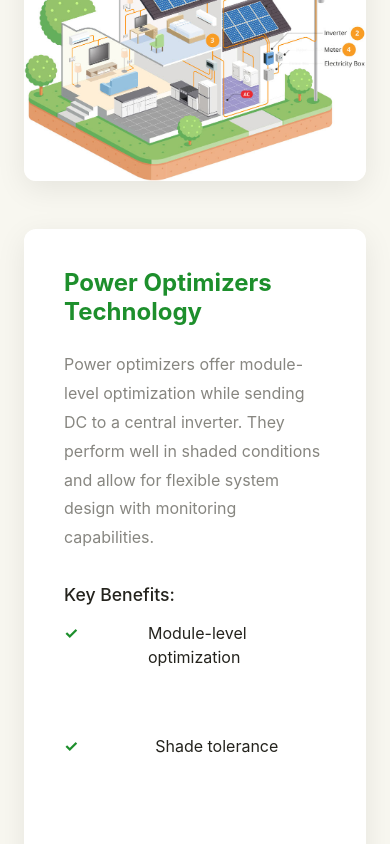
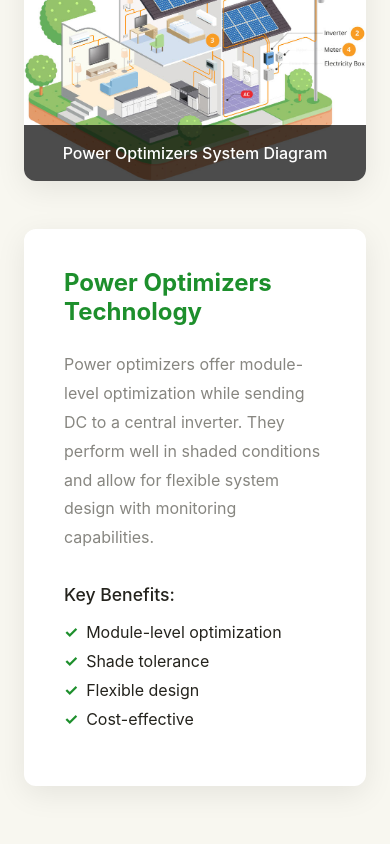
Before and after one commit to RWn-Girish/Solar-project, a React (Vite) app: page /Solar in a window 390 px wide. Shown: the part 4720-5564 px from the top of the page. Built offline with nearby package versions, Linux system fonts and the light colour scheme.

Commit message:
Update Final Code

```diff
--- a/src/Components/Solor/Technologies/Technology.jsx
+++ b/src/Components/Solor/Technologies/Technology.jsx
@@ -54,38 +54,38 @@ const TechnologyTabs = () => {
   };
 
   return (
-    <div className="tech-container-alt">
-      <div className="tech-header">
-        <h2 className="tech-title">
-          <span className="tech-title-highlight">Solar Technologies</span> for Commercial & Industrial Use
+    <div className="solar-tabs-wrapper">
+      <div className="solar-tabs-header">
+        <h2 className="solar-tabs-title">
+          <span className="solar-tabs-highlight">Solar Technologies</span> for Commercial & Industrial Use
         </h2>
-        <p className="tech-subtitle">Explore different solar inverter technologies to find the best solution for your needs</p>
+        <p className="solar-tabs-subtitle">Explore different solar inverter technologies to find the best solution for your needs</p>
       </div>
 
-      <div className="tab-selector-container">
+      <div className="solar-tab-list">
         {tabs.map((tab) => (
           <div
             key={tab.id}
-            className={`tab-option ${activeTab === tab.id ? 'active' : ''}`}
+            className={`solar-tab-item ${activeTab === tab.id ? 'selected' : ''}`}
             onClick={() => handleTabChange(tab.id)}
           >
-            <span className="tab-icon">{tab.icon}</span>
-            <span className="tab-label">{tab.label}</span>
+            <span className="solar-tab-icon">{tab.icon}</span>
+            <span className="solar-tab-label">{tab.label}</span>
           </div>
         ))}
       </div>
 
-      <div className={`tech-content ${direction}`}>
-        <div className="tech-description">
-          <h3 className="tech-content-title">{tabs.find(t => t.id === activeTab).label} Technology</h3>
-          <p>{descriptions[activeTab]}</p>
+      <div className={`solar-tab-content ${direction}`}>
+        <div className="solar-description-box">
+          <h3 className="solar-tab-heading">{tabs.find(t => t.id === activeTab).label} Technology</h3>
+          <p className="solar-tab-text">{descriptions[activeTab]}</p>
 
-          <div className="tech-benefits">
-            <h4>Key Benefits:</h4>
-            <ul>
+          <div className="solar-benefits">
+            <h4 className="solar-benefits-heading">Key Benefits:</h4>
+            <ul className="solar-benefits-list">
               {benefits[activeTab].map((benefit, index) => (
-                <li key={index}>
-                  <span className="benefit-icon">✓</span>
+                <li key={index} className="solar-benefit-item">
+                  <span className="solar-benefit-check">✓</span>
                   {benefit}
                 </li>
               ))}
@@ -93,13 +93,13 @@ const TechnologyTabs = () => {
           </div>
         </div>
 
-        <div className="tech-image-container">
+        <div className="solar-image-box">
           <img
             src={images[activeTab]}
             alt={`${tabs.find(t => t.id === activeTab).label} diagram`}
-            className="tech-image"
+            className="solar-tech-image"
           />
-          <div className="image-caption">
+          <div className="solar-image-caption">
             {tabs.find(t => t.id === activeTab).label} System Diagram
           </div>
         </div>
--- a/src/Components/Solor/Technologies/TechnologyTabs.css
+++ b/src/Components/Solor/Technologies/TechnologyTabs.css
@@ -9,7 +9,7 @@
   --box-shadow: 0 8px 30px rgba(0, 0, 0, 0.08);
 }
 
-  .tech-container-alt {
+.solar-tabs-wrapper {
   max-width: 100%;
   margin: 0 auto;
   padding: 4rem 2rem;
@@ -17,12 +17,12 @@
   font-family: 'Inter', 'Segoe UI', sans-serif;
 }
 
-  .tech-header {
+.solar-tabs-header {
   text-align: center;
   margin-bottom: 3rem;
 }
 
-  .tech-title {
+.solar-tabs-title {
   font-size: 2.2rem;
   color: var(--secondary-color);
   margin-bottom: 1rem;
@@ -30,13 +30,13 @@
   line-height: 1.3;
 }
 
-  .tech-title-highlight {
+.solar-tabs-highlight {
   color: var(--primary-color);
   position: relative;
   display: inline-block;
 }
 
-  .tech-title-highlight::after {
+.solar-tabs-highlight::after {
   content: '';
   position: absolute;
   bottom: 5px;
@@ -48,7 +48,7 @@
   border-radius: 4px;
 }
 
-  .tech-subtitle {
+.solar-tabs-subtitle {
   color: var(--paragraph-color);
   font-size: 1.1rem;
   max-width: 700px;
@@ -56,7 +56,7 @@
   line-height: 1.6;
 }
 
-  .tab-selector-container {
+.solar-tab-list {
   display: flex;
   justify-content: center;
   gap: 1rem;
@@ -64,7 +64,7 @@
   flex-wrap: wrap;
 }
 
-  .tab-option {
+.solar-tab-item {
   padding: 1.2rem 2rem;
   background-color: var(--card-bg);
   border-radius: var(--border-radius);
@@ -77,32 +77,32 @@
   border: 1px solid #e0e0e0;
 }
 
-  .tab-option:hover {
+.solar-tab-item:hover {
   transform: translateY(-3px);
   box-shadow: 0 12px 30px rgba(0, 0, 0, 0.12);
 }
 
-  .tab-option.active {
+.solar-tab-item.selected {
   background-color: var(--primary-color);
   color: white;
   border-color: var(--primary-color);
 }
 
-  .tab-option.active .tab-icon {
+.solar-tab-item.selected .solar-tab-icon {
   transform: scale(1.1);
 }
 
-  .tab-icon {
+.solar-tab-icon {
   font-size: 1.4rem;
   transition: transform 0.2s ease;
 }
 
-  .tab-label {
+.solar-tab-label {
   font-weight: 600;
   font-size: 1rem;
 }
 
-  .tech-content {
+.solar-tab-content {
   display: grid;
   grid-template-columns: 1fr 1fr;
   gap: 3rem;
@@ -110,59 +110,60 @@
   animation: slideIn 0.5s ease-out forwards;
 }
 
-  .tech-content.right {
+.solar-tab-content.right {
   animation: slideInRight 0.5s ease-out forwards;
 }
 
-  .tech-content.left {
+.solar-tab-content.left {
   animation: slideInLeft 0.5s ease-out forwards;
 }
 
-  .tech-description {
+.solar-description-box {
   background-color: var(--card-bg);
   padding: 2.5rem;
   border-radius: var(--border-radius);
   box-shadow: var(--box-shadow);
 }
 
-  .tech-content-title {
+.solar-tab-heading {
   color: var(--primary-color);
   font-size: 1.5rem;
   margin-bottom: 1.5rem;
   font-weight: 700;
 }
 
-  .tech-description p {
+.solar-tab-text {
   color: var(--paragraph-color);
   line-height: 1.8;
   margin-bottom: 2rem;
 }
 
-  .tech-benefits h4 {
+.solar-benefits-heading {
   color: var(--secondary-color);
   margin-bottom: 1rem;
   font-size: 1.1rem;
 }
 
-  .tech-benefits ul {
+.solar-benefits-list {
   list-style: none;
   padding: 0;
 }
 
-  .tech-benefits li {
-    margin-bottom: 0.8rem;
+.solar-benefit-item {
+  margin-bottom: 0.4rem;
   display: flex;
   align-items: flex-start;
-    gap: 0.7rem;
+  gap: 0.5rem;
   color: var(--secondary-color);
+  line-height: 1.4;
 }
 
-  .benefit-icon {
+.solar-benefit-check {
   color: var(--primary-color);
   font-weight: bold;
 }
 
-  .tech-image-container {
+.solar-image-box {
   position: relative;
   border-radius: var(--border-radius);
   overflow: hidden;
@@ -170,18 +171,18 @@
   height: 410px;
 }
 
-  .tech-image {
+.solar-tech-image {
   width: 100%;
   height: 100%;
   object-fit: cover;
   transition: transform 0.5s ease;
 }
 
-  .tech-image-container:hover .tech-image {
+.solar-image-box:hover .solar-tech-image {
   transform: scale(1.03);
 }
 
-  .image-caption {
+.solar-image-caption {
   position: absolute;
   bottom: 0;
   left: 0;
@@ -198,6 +199,7 @@
     opacity: 0;
     transform: translateX(50px);
   }
+
   to {
     opacity: 1;
     transform: translateX(0);
@@ -209,50 +211,52 @@
     opacity: 0;
     transform: translateX(-50px);
   }
+
   to {
     opacity: 1;
     transform: translateX(0);
   }
 }
 
-
+/* Responsive */
 @media (max-width: 1200px) {
-  .tech-image-container {
+  .solar-image-box {
     height: 100% !important;
   }
 }
+
 @media (max-width: 992px) {
-    .tech-content {
+  .solar-tab-content {
     grid-template-columns: 1fr;
   }
 
-    .tech-image-container {
+  .solar-image-box {
     height: 300px;
     order: -1;
   }
 }
 
 @media (max-width: 768px) {
-    .tech-title {
+  .solar-tabs-title {
     font-size: 1.8rem;
   }
 
-    .tab-option {
+  .solar-tab-item {
     padding: 1rem 1.5rem;
   }
 }
 
 @media (max-width: 576px) {
-    .tech-container-alt {
+  .solar-tabs-wrapper {
     padding: 3rem 1.5rem;
   }
 
-    .tab-selector-container {
+  .solar-tab-list {
     flex-direction: column;
     align-items: center;
   }
 
-    .tab-option {
+  .solar-tab-item {
     width: 100%;
     justify-content: center;
   }
```
Lines whose indentation alone changed are shown as unchanged.
